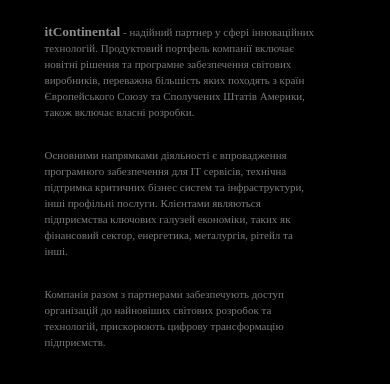
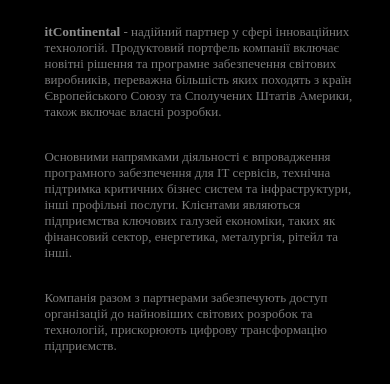
Before and after one commit to RympeR/diya-city-continental-landing, a Django app: page / in a window 390 px wide. Shown: the part 923-1307 px from the top of the page. Run offline with Django 3.2, Linux system fonts and the light colour scheme; some web fonts are replaced.

Commit message:
test center

```diff
--- a/core/core/static/style.css
+++ b/core/core/static/style.css
@@ -1141,7 +1141,7 @@ html {
         font-family: 'Gilroy';
         font-style: normal;
         font-weight: 500;
-        font-size: 11px;
+        font-size: 13px;
         line-height: 16px;
 
         color: rgba(255, 255, 255, 0.8);
--- a/core/static/style.css
+++ b/core/static/style.css
@@ -1141,7 +1141,7 @@ html {
         font-family: 'Gilroy';
         font-style: normal;
         font-weight: 500;
-        font-size: 11px;
+        font-size: 13px;
         line-height: 16px;
 
         color: rgba(255, 255, 255, 0.8);
```
